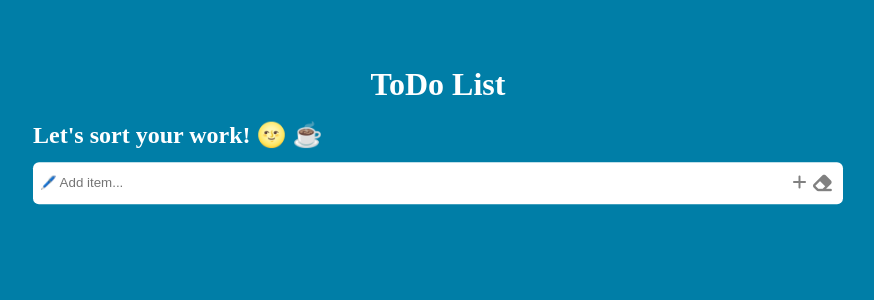
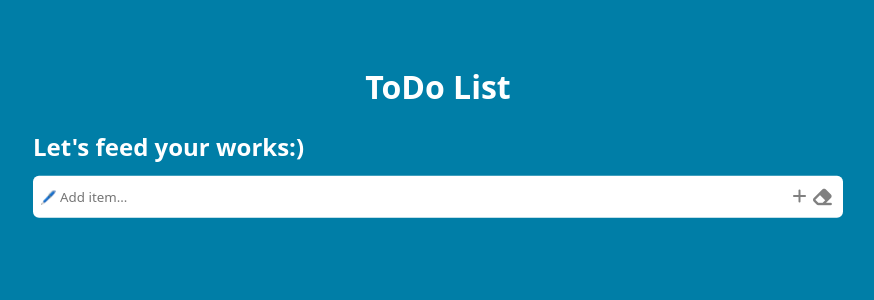
Before and after one commit to syamprakash94/ToDo_List_React, a React (Create React App) app: page / in a window 1280 px wide. Shown: the top 300 px of the page, without its empty margins (202-1076 px from the left). Built offline with nearby package versions, Linux system fonts and the light colour scheme.

Commit message:
fourth updated null input

```diff
--- a/src/App.js
+++ b/src/App.js
@@ -29,7 +29,7 @@ function App() {
       </div>
       <div className="subHeading">
         <br />
-        <h2>Let's sort your work! 🌝 ☕ </h2>
+        <h2>Let's feed your works:) </h2>
       </div>
 
 
@@ -40,7 +40,7 @@ function App() {
           placeholder="🖊️ Add item..." />
         <button style={{border:"none", backgroundColor:"white"}} type="submit">
 
-          <i onClick={() => setToDos([...toDos, { id: Date.now(), text: toDo, status: false }])} className="fas fa-plus"></i>
+          <i onClick={() =>{if(toDo!==""){ setToDos([...toDos, { id: Date.now(), text: toDo, status: false }])}}} className="fas fa-plus"></i>
 
         </button>
 
--- a/src/app.css
+++ b/src/app.css
@@ -1,6 +1,7 @@
 * {
   margin: 0;
   padding: 0;
+  font-family: system-ui, -apple-system, BlinkMacSystemFont, 'Segoe UI', Roboto, Oxygen, Ubuntu, Cantarell, 'Open Sans', 'Helvetica Neue', sans-serif;
 }
 
 body {
```
